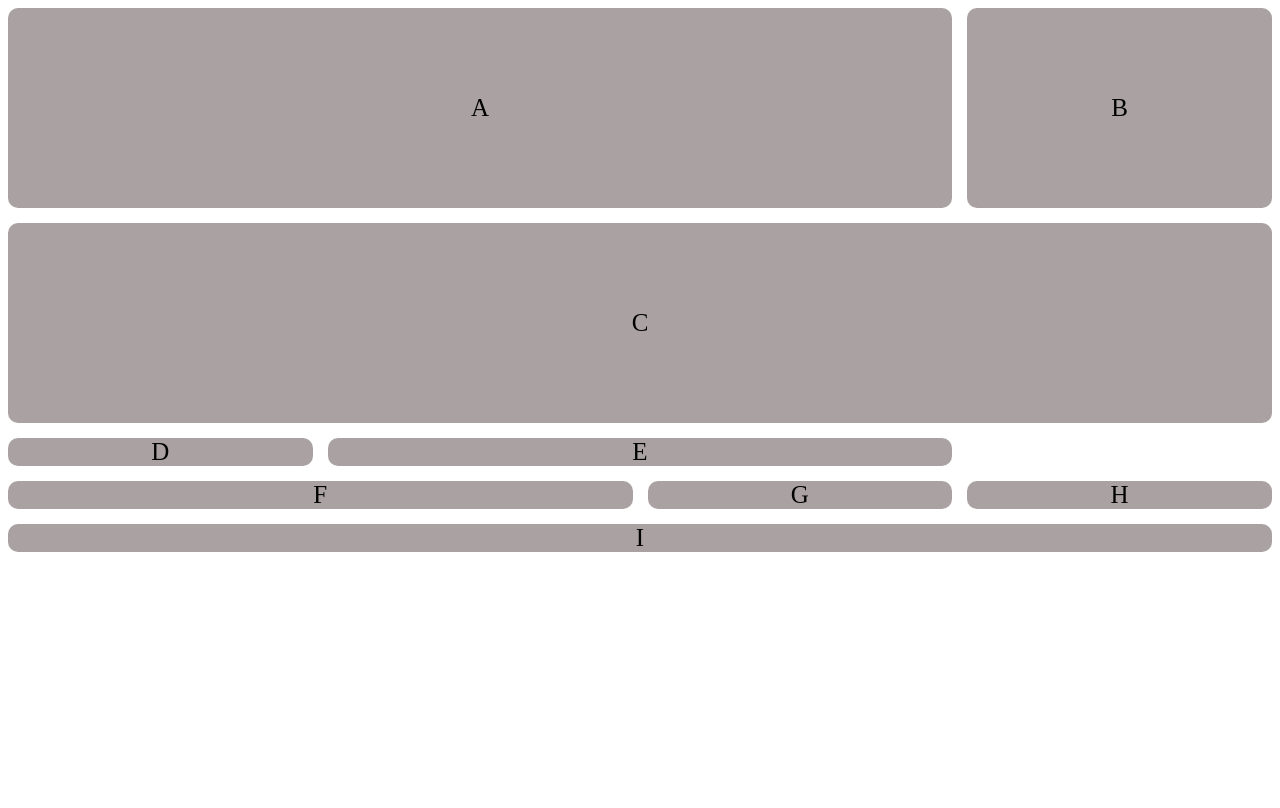
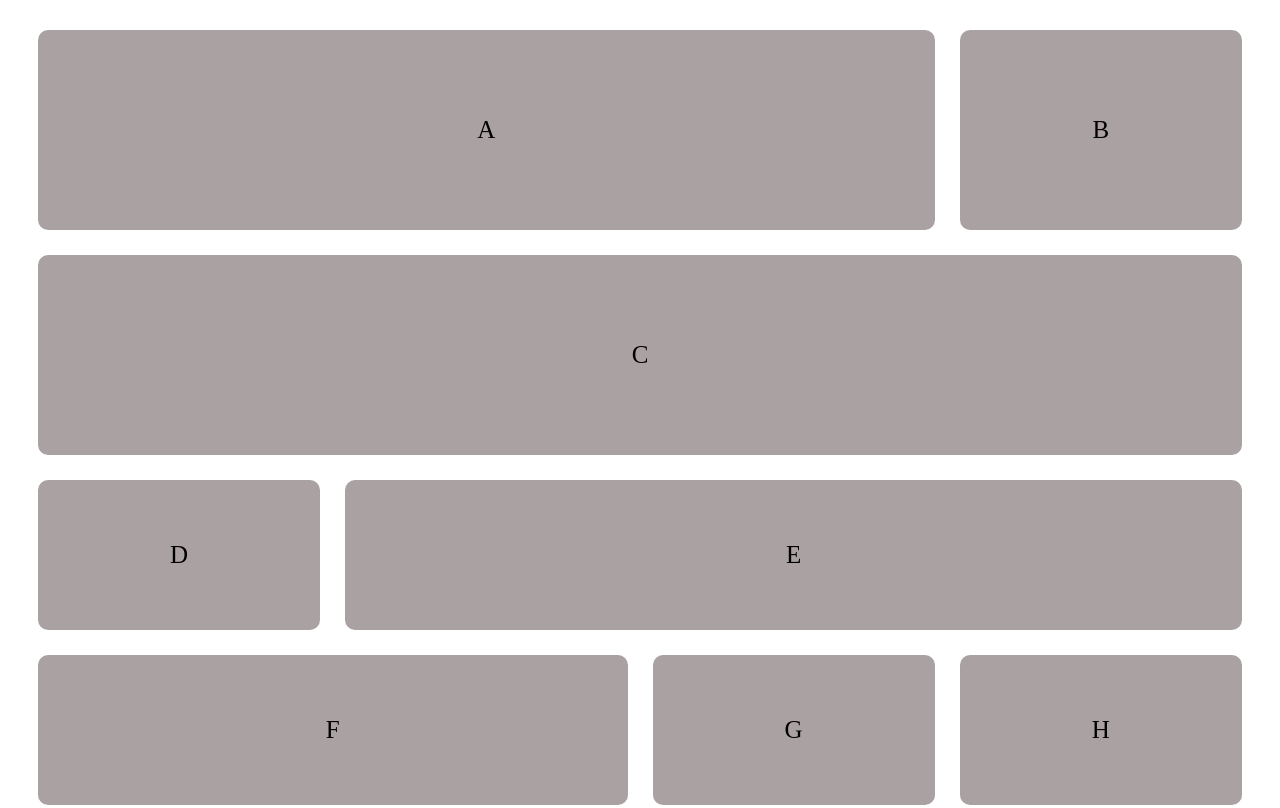
Before and after one commit to pheasa-dev/Homework_Grid-and-Responsive, a plain HTML site: page index.html in a window 1280 px wide. Shown: the top 808 px of the page. Drawn offline with Linux system fonts and the light colour scheme.

Commit message:
edite card

```diff
--- a/style.css
+++ b/style.css
@@ -3,8 +3,8 @@
   display: grid;
   grid-template-columns: repeat(4, 1fr);
   grid-template-rows: repeat(2, 200px);
-  gap: 15px;
-  width: 100%;
+  gap: 25px;
+margin: 30px;
 }
 .a,.b,.c,.d,.e,.f,.g,.h,.i {
   display: flex;
@@ -20,6 +20,7 @@
 .b {
   background-color: rgb(170, 162, 162);
   border-radius: 10px;
+
 }
 .c {
   background-color: rgb(170, 162, 162);
@@ -28,32 +29,38 @@
   grid-row: 2;
 }
 .d {
-  grid-column: 1 / span 2git ;
+  grid-column: 1 / span 1;
   background-color: rgb(170, 162, 162);
   border-radius: 10px;
+  height: 150px;
 }
 .e {
   background-color: rgb(170, 162, 162);
   border-radius: 10px;
-  grid-column: span 2;
+  grid-column: span 3;
+  height: 150px;
 }
 .f {
   grid-column: 1 / span 2;
   background-color: rgb(170, 162, 162);
   border-radius: 10px;
+  height: 150px;
 }
 .g {
   background-color: rgb(170, 162, 162);
   border-radius: 10px;
   grid-column: span 1;
+  height: 150px;
 }
 .h {
   grid-column: span 1;
   background-color: rgb(170, 162, 162);
   border-radius: 10px;
+  height: 150px;
 }
 .i {
   background-color: rgb(170, 162, 162);
   border-radius: 10px;
   grid-column: 1 / span 4;
+  height: 150px;
 }
```
